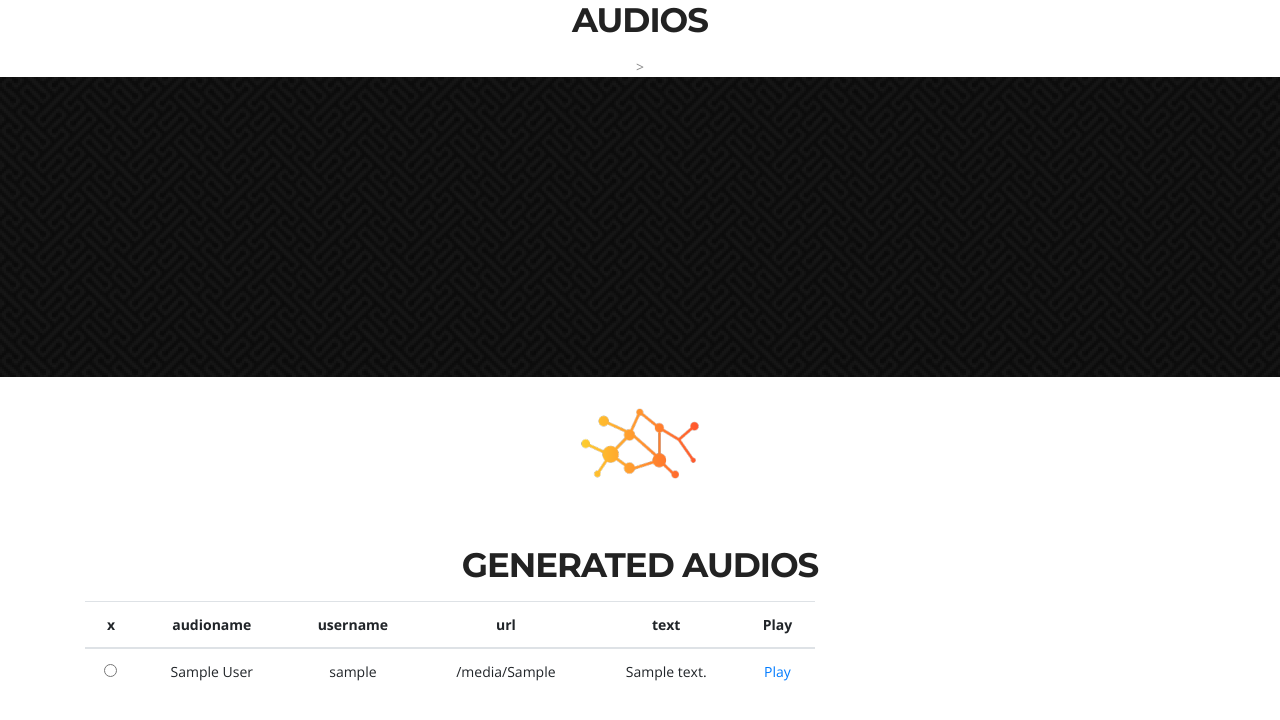
After one commit to samapara/voiceDjango, a Django app: page /generated_audiolist/ in a window 1280 px wide. The commit adds this page. Shown: the top 720 px of the page. Run offline with Django 3.2, Linux system fonts and the light colour scheme; a user stored in the database is signed in; tables that the repository leaves empty hold one stand-in row (values such as "Sample post"); parts of the project's set-up code (start-up, migrations or seed data) failed here and were passed over; some libraries are stand-ins or nearby versions.

Commit message:
done with displaying generated audios...create a folder "generatedaudios" inside "audios" folder

```diff
--- a/userportal/admin.py
+++ b/userportal/admin.py
@@ -2,8 +2,10 @@ from django.contrib import admin
 
 from .models import AudioUploadModel as AudioModel
 from .models import GenerateAudioRequestModel
+from .models import GeneratedAudioModel
 
 # Register your models here.from django.contrib import admin
 
 admin.site.register(AudioModel)
 admin.site.register(GenerateAudioRequestModel)
+admin.site.register(GeneratedAudioModel)
--- a/userportal/models.py
+++ b/userportal/models.py
@@ -20,3 +20,13 @@ class GenerateAudioRequestModel(models.Model):
 
     def __str__(self):
         return self.audioName + " " + self.text
+
+
+class GeneratedAudioModel(models.Model):
+    audioName = models.CharField(max_length=30, blank=False, null=False)
+    text = models.CharField(max_length=400, blank=False, null=False)
+    username_ofaudiouploaded = models.CharField(max_length=200, blank=True, null=True)
+    audio = models.FileField(upload_to='audios/generatedaudios/', validators=[validate_file_extension])
+
+    def __str__(self):
+        return self.audioName + " " + self.text
--- /dev/null
+++ b/userportal/templates/generated_audiolist.html
@@ -0,0 +1,91 @@
+<!DOCTYPE html>
+<html lang="en">
+
+<body>
+<h2>AUDIOS</h2>
+
+
+
+</body>
+</html>
+
+{% load static %}
+<!doctype html>
+<html lang="en">
+<head>
+    <meta charset="utf-8">
+    <meta name="viewport" content="width=device-width, initial-scale=1, shrink-to-fit=no">
+
+    <title>Log In | Voice Generator</title>
+
+    <link href='https://fonts.googleapis.com/css?family=Montserrat:400,700' rel='stylesheet' type='text/css'>
+    <link href='https://fonts.googleapis.com/css?family=Open+Sans:400,300,800italic,700italic,600italic,400italic,300italic,800,700,600'
+          rel='stylesheet' type='text/css'>
+
+    <link href="{% static 'css/bootstrap.css' %}" rel="stylesheet" type="text/css">
+    <link href="{% static 'css/style.css' %}" rel="stylesheet" type="text/css">
+    <link href="{% static 'css/font-awesome.css' %}" rel="stylesheet" type="text/css">
+    <link href="{% static 'css/responsive.css' %}" rel="stylesheet" type="text/css">
+    <link href="{% static 'css/magnific-popup.css' %}" rel="stylesheet" type="text/css">
+    <link href="{% static 'css/animate.css' %}" rel="stylesheet" type="text/css">
+
+  >
+
+</head>
+
+<body class="text-center">
+<header class="header" id="header">
+    <!--header-start-->
+
+</header>
+
+<div class="container">
+    <figure class="logo animated fadeInDown delay-07s">
+        <a href="#"><img src="{% static 'img/logo1.png' %}" alt=""></a>
+    </figure>
+    <div class="we-create animated fadeInUp delay-1s">
+        <h2> Generated Audios</h2>
+        <div class="row" style="background-color: #ffffff">
+            <div class="col-md-8">
+                <table class="table">
+
+                    <thead>
+                    <tr>
+                        <th>x</th>
+                        <th>audioname</th>
+                        <th>username</th>
+                        <th>url</th>
+                        <th>text</th>
+                        <th>Play</th>
+                    </tr>
+                    </thead>
+                    <tbody>
+                    {% for i in audios %}
+                        <tr>
+                            <td><input type="radio" name="audioName" value="{{ i.audio.url }}"></td>
+                            <td>{{ i.audioName }}</td>
+                            <td>
+                                {{ i.username_ofaudiouploaded }}
+                            </td>
+                            <td>
+                                {{ i.audio.url }}
+                            </td>
+                            <td>
+                                {{ i.text }}
+                            </td>
+                            <td>
+                                <a href="{{ i.audio.url }}" target="_blank">
+                                    Play
+                                </a>
+                            </td>
+                        </tr>
+                    {% endfor %}
+                    </tbody>
+                </table>
+            </div>
+
+
+
+        </div>
+    </div>
+</div>
--- a/userportal/views.py
+++ b/userportal/views.py
@@ -5,11 +5,12 @@ from django.contrib.auth import authenticate, login, logout
 from django.contrib.auth.decorators import login_required
 from django.http import HttpResponse
 from django.shortcuts import render, redirect
+from django.core.files import File
 from rest_framework import viewsets, permissions
 from django.contrib.auth.models import User
 
 from .forms import AudioUploadForm, CreateUserForm
-from .models import AudioUploadModel
+from .models import AudioUploadModel, GeneratedAudioModel
 from userportal.voice_backend.main import BackendHandler
 
 # Create your views here.
@@ -73,6 +74,18 @@ def audio_list(request):
     }
     return render(request, 'audio_list.html', context)
 
+
+@login_required(login_url='login')
+def generated_list(request):
+
+    my_audio_list = GeneratedAudioModel.objects.all().filter(username_ofaudiouploaded=request.user)
+
+    context = {
+        'audios': my_audio_list,
+    }
+    return render(request, 'generated_audiolist.html', context)
+
+
 def generate_audio(request):
     base_path = os.getcwd()
     if request.method == "POST":
@@ -95,9 +108,22 @@ def generate_audio(request):
 
         generated_wav = backendHandler.generate_wav(spectogram)
 
-        backendHandler.save_to_disk(generated_wav, base_path+"/media/audios/generated/test.wav")
+        backendHandler.save_to_disk(generated_wav, base_path + "/media/audios/generated/test.wav")
+
+        my_model = GeneratedAudioModel()
+
+        reopen = open('media/audios/generated/test.wav', 'rb')
+        django_file = File(reopen)
+
+        my_model.audio=django_file
+        my_model.audio.name= str(request.user)+".wav"
+        my_model.audioName = audioName
+        my_model.text = text
+        my_model.username_ofaudiouploaded = request.user
+        my_model.save()
 
         return HttpResponse(201)
+
     return HttpResponse(400)
 
 
@@ -106,6 +132,6 @@ class UploadAudioViewSet(viewsets.ModelViewSet):
     # permission_classes = [permissions.IsAuthenticated]
     serializer_class = UploadAudioSerializer
 
+
 def indexPage(request):
-
     return render(request, 'index.html')
--- a/voiceDjango/urls.py
+++ b/voiceDjango/urls.py
@@ -20,7 +20,7 @@ from django.urls import path, include
 from rest_framework import routers
 
 from userportal import views
-from userportal.views import indexPage, audio_list, register_view, login_view, logout_view, generate_audio
+from userportal.views import indexPage, audio_list, register_view, login_view, logout_view, generate_audio,generated_list
 
 router = routers.DefaultRouter()
 router.register(r'audio', views.UploadAudioViewSet)
@@ -32,6 +32,7 @@ urlpatterns = [
     path('logout/', logout_view, name="logout"),
     path('register/', register_view, name="register"),
     path('generate_audio/', generate_audio, name="generate_audio"),
+    path('generated_audiolist/', generated_list, name="view_audio"),
     path('api/', include(router.urls)),
     path('api-auth/', include('rest_framework.urls', namespace='rest_framework')),
     path('', indexPage, name="home"),
```
Also changed, not shown: userportal/templates/audio_list.html (+12 -2 lines).
